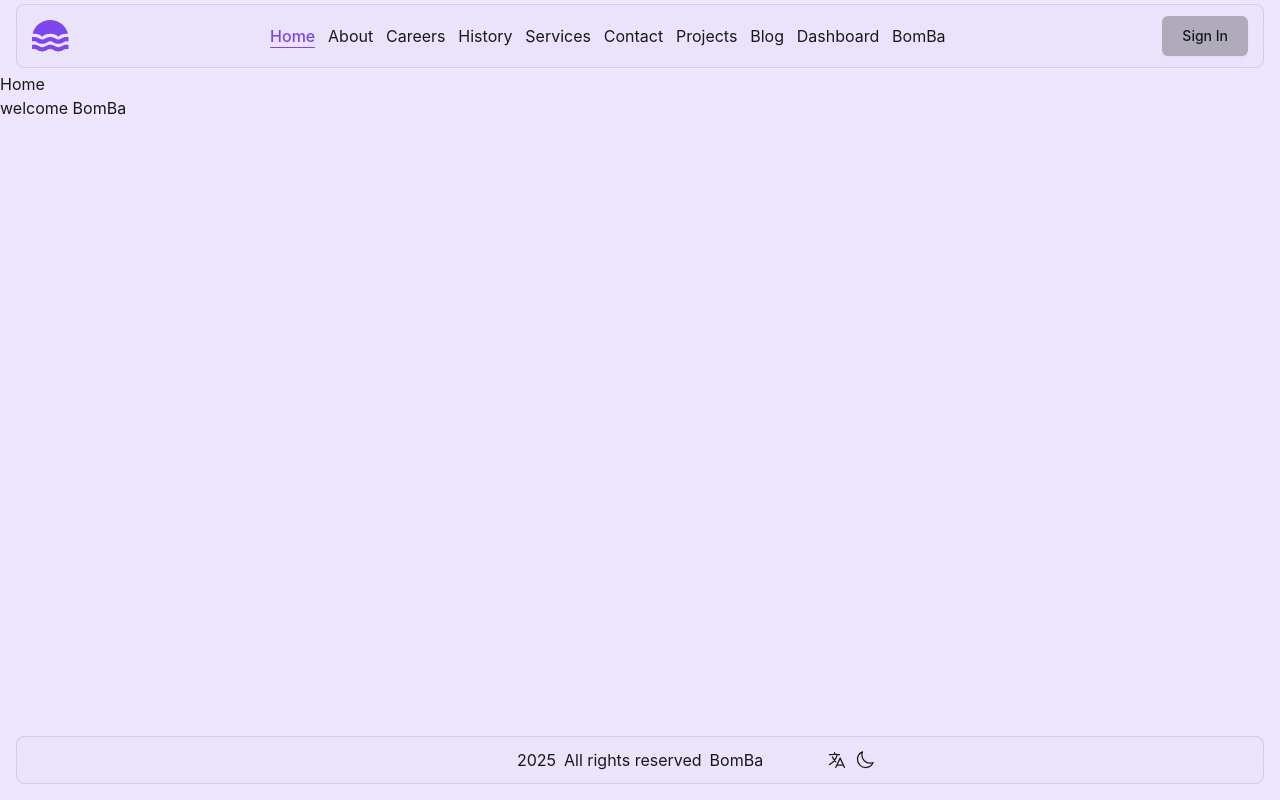
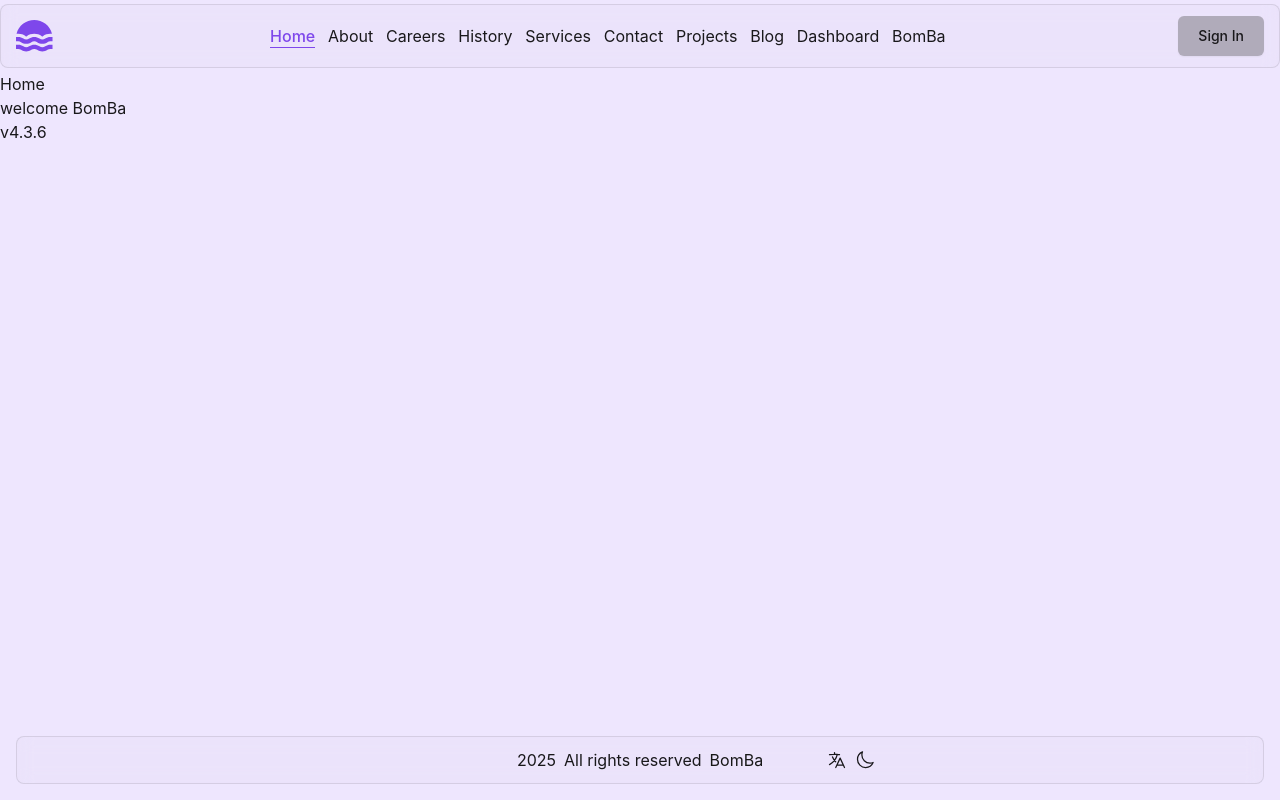
Before and after one commit to Bomba004/react-auth, a React (Vite) app: page / in a window 1280 px wide. Built offline with nearby package versions, Linux system fonts and the light colour scheme.

Commit message:
004-test-3.6

```diff
--- a/index.html
+++ b/index.html
@@ -3,7 +3,11 @@
   <head>
     <meta charset="UTF-8" />
     <meta name="description" content="BSSM Auth" />
-    <meta name="theme-color" content="#ff0000" />
+
+    <!-- التحكم في لون شريط Status Bar -->
+    <meta name="theme-color" content="#000000" /><!-- لأجهزة أندرويد (Chrome) -->
+    <meta name="apple-mobile-web-app-status-bar-style" content="black-translucent" /><!-- لأجهزة iOS (Safari) -->
+
     <meta name="viewport" content="width=device-width, initial-scale=1.0" />
     <link rel="icon" type="image/svg+xml" href="/vite.svg" />
     <title>BSSM Auth</title>
--- a/src/App.tsx
+++ b/src/App.tsx
@@ -2,17 +2,30 @@ import {
   useLanguage,
   AppRouter,
   useTheme,
+  useEffect,
 } from '@/utils/alias';
 
 
 const App: React.FC = () => {
+  const { theme } = useTheme();
   useLanguage();
-  useTheme();
 
   // useEffect( async () => {
   //   await setTimeout(() => {
   //   }, 100);
   // }, []);
+  useEffect(() => {/* التحكم في لون شريط Status Bar */
+    const themeColor = `hsla(${getComputedStyle(document.documentElement).getPropertyValue('--color-background').trim()})`;
+    let meta = document.querySelector("meta[name='theme-color']");
+    if (!meta) {
+      meta = document.createElement('meta');
+      (meta as HTMLMetaElement).name = 'theme-color';
+      document.head.appendChild(meta);
+    }
+
+    (meta as HTMLMetaElement).setAttribute('content', themeColor);
+  }, [theme]);
+
 
   return <AppRouter />;
 }
--- a/src/components/layout/Header__test.tsx
+++ b/src/components/layout/Header__test.tsx
@@ -8,8 +8,10 @@ import { logout } from "@/store/slices/authSlice";
 import { AppDispatch } from "@/store";
 
 
-export const Header__test = () => {
-
+interface IHeader__testProps {
+  toPhone?: boolean;
+}
+export const Header__test = ({toPhone}: IHeader__testProps) => {
   const { t } = useTranslation();
   const navigate = useNavigate();
   const dispatch = useDispatch<AppDispatch>();
@@ -67,12 +69,16 @@ export const Header__test = () => {
 
   return (
     // <header className="bg-white dark:bg-gray-900"> relative z-[1]
-    <header className="py-1 px-1 lg:px-4 relative z-[1]">
+    // <header className="py-1 px-1 lg:px-4 relative z-[1]">
+    <header className="py-1 relative z-[1]">
       {/* <div className="mx-auto max-w-screen-xl px-4 sm:px-6 lg:px-8"> */}
       {/* <div className="container mx-auto max-w-7xl px-4 sm:px-6 lg:px-8"> */}
-      <div className="container mx-auto max-w-md md:max-w-full">
+      <div className={`container mx-auto${!toPhone ? ' max-w-md' : ''} md:max-w-full`}>
         {/* <div className="flex h-16 items-center justify-between"> */}
-        <div className="relative flex items-center justify-between gap-1 md:gap-16 bg-glass px-2 py-2 md:px-4 md:py-3 flex-wrap">
+        <div
+          // className="relative flex items-center justify-between gap-1 md:gap-16 px-2 py-2 md:px-4 md:py-3 flex-wrap bg-glass"
+          className={`relative flex items-center justify-between gap-1 md:gap-16 px-2 py-2 md:px-4 md:py-3 flex-wrap${!toPhone ? ' bg-glass' : ''}`}
+        >
 
           {/* Logo */}
           <div className="Logo md:flex md:items-center md:gap-12">
@@ -163,6 +169,7 @@ export const Header__test = () => {
 
           </div>
         </div>
+        {toPhone && <hr />}
       </div>
     </header>
   );
--- a/src/components/ui/card.tsx
+++ b/src/components/ui/card.tsx
@@ -62,7 +62,7 @@ const CardContent = React.forwardRef<
 >(({ className, ...props }, ref) => (
   <div ref={ref} className={cn(
     // "p-6 pt-0",
-    "p-4 pt-0",
+    // "p-4 pt-0",
     "card__content",
      className)} {...props} />
 ))
--- a/src/layouts/MainLayout/MainLayout.tsx
+++ b/src/layouts/MainLayout/MainLayout.tsx
@@ -19,5 +19,16 @@ export const MainLayout = ({ setting = { header: false, footer: false } }: MainL
     </>
   );
 };
+export default MainLayout;
 
-export default MainLayout;
+/// =======================================================================
+
+export const MainLayout2 = ({ setting = { header: false, footer: false } }: MainLayoutProps) => {
+  return (
+    <>
+      {setting.header && <Header__test toPhone={true}/>}
+      <Outlet />
+      {setting.footer && <Footer/>}
+    </>
+  );
+};
--- a/src/main.scss
+++ b/src/main.scss
@@ -1,4 +1,7 @@
-@use './styles/_shadcnUi' as *;
+@use './styles/healper/mixin' as *;
+
+@use './styles/shadcnUi' as *;
+@use './styles/controle/tap__content' as *;
 
 @tailwind base;
 @tailwind components;
@@ -104,12 +107,14 @@
 
     color: hsl(var(--color-black));
     fill: hsl(var(--color-black));
+    // background: linear-gradient(
+    //   to bottom right,
+    //   hsla(var(--color-primary), 0.1),
+    //   hsla(var(--color-secondary), 0.1)
+    // );
+    margin-top: env(safe-area-inset-top);
+    background: hsla(var(--color-background));
 
-    background: linear-gradient(
-      to bottom right,
-      hsla(var(--color-primary), 0.1),
-      hsla(var(--color-secondary), 0.1)
-    );
   }
 
   #root {
@@ -117,9 +122,8 @@
     width: 100dvw;
     height: 100dvh;
 
-    color: hsl(var(--color-black));
-    fill: hsl(var(--color-black));
-    background: hsla(var(--color-background));
+    display: flex;
+    flex-direction: column;
 
     overflow: hidden;
     overflow-y: auto;
@@ -160,6 +164,7 @@
   }
 }
 /*#endregion*/
+
 
 
 
@@ -250,80 +255,8 @@ input:-webkit-autofill:active {
 // }
 //#region ( Global )
 
-@mixin btn($color, $color-hover , $bg, $bg-hover){
-  // $color: hsl(var(--color-black));
-  // $color-hover: hsl(var(--color-black));
-  // $bg: hsl(var(--color-gray));
-  // $bg-hover: hsla(var(--color-gray), 0.8);
+/* Card */
 
-  color: $color; fill: $color; background-color: $bg;
-  text-transform: capitalize;
-  font-weight: 500;
-
-  transition: all 0.3s;
-
-  &:hover{ color: $color-hover; fill: $color-hover; background-color: $bg-hover; }
-  @content;
-}
-
-@mixin bg-glass(
-  $bg: hsla(var(--color-black), 0.05),
-  $border: 0.0625em solid hsla(var(--color-black), 0.1),
-  $shadow: 0 0.5em 2em 0 hsla(var(--color-black), 0.3),
-  $radius: 0.5em,
-  $blur: 0.5em
-){
-  position: relative;
-  &::before{
-    content: "";
-    position: absolute;
-    inset: 0;
-    z-index: -1;
-
-    background-color: $bg;
-    box-shadow: $shadow;
-    border: $border;
-    border-radius: $radius;
-
-    backdrop-filter: blur($blur);
-    -webkit-backdrop-filter: blur($blur);
-  }
-  @content;
-}
-@mixin un-bg-glass{  @include bg-glass(
-  $bg: transparent,
-  $border: 0.0625em solid transparent,
-  $shadow: 0 0 0 0 transparent,
-  $radius: 0,
-  $blur: 0
-);}
-// -----------------------------------
-
-/* Card */
-.tap__content{
-
-  // .card__content{
-  // }
-  .tap__control{
-    margin-block-start: -0.5em;
-    margin-block-end: 0.5em;
-    padding-inline: 0.5em;
-    padding-block-start: 0.5em;
-    // padding-block: 0.5em;
-    justify-content: space-between;
-    gap: 0.5em;
-    border: 1px solid #d6cee4;
-    border-block-start: 0;
-    border-radius: 0 0 .6em .6em;
-  }
-  button{flex: 1;
-    // @include btn(hsl(var(--color-black)), hsla(var(--color-black), 0.4), hsl(var(--color-gray)), hsla(var(--color-gray), 0.8));
-    &.active{
-      @include btn(hsl(var(--color-white)), hsla(var(--color-white), 0.4), hsl(var(--color-primary)), hsla(var(--color-primary), 0.8));
-    }
-  }
-
-}
 
 
 
--- a/src/pages/Home.tsx
+++ b/src/pages/Home.tsx
@@ -5,6 +5,7 @@ export const Home: React.FC = () => {
   <>
     <h1>Home</h1>
     <p>welcome BomBa</p>
+    <p>v4.3.6</p>
   </>
   );
 };
--- a/src/routes/AppRouter.tsx
+++ b/src/routes/AppRouter.tsx
@@ -16,7 +16,8 @@ import {
 } from "@/utils/alias";
 
 // layouts
-const MainLayout = lazy(() => import("@/layouts/MainLayout/MainLayout"));
+const MainLayout = lazy(() => import("@/layouts/MainLayout/MainLayout").then(m => ({ default: m.MainLayout })));
+const MainLayout2 = lazy(() => import("@/layouts/MainLayout/MainLayout").then(m => ({ default: m.MainLayout2 })));
 const AuthLayout = lazy(() => import("@/pages/auth/AuthLayout"));
 const PrivateRoute = lazy(() => import("@/components/auth/PrivateRoute"));
 const PrivateRouteUserOK = lazy(() => import("@/components/auth/PrivateRouteUserOK"));
@@ -96,7 +97,7 @@ const AppRouter = () => {
       element: (
         <Suspense fallback={<LottieWithTranslation /> /* loading: جزء تحميل الصفحة */} >
           {/* MainLayout: Layout المركزي */}
-          <MainLayout setting={{ header: true, footer: true }} />
+          <MainLayout2 setting={{ header: true, footer: false }} />
         </Suspense>
       ),
       errorElement: <Error />,
--- /dev/null
+++ b/src/styles/healper/_mixin.scss
@@ -0,0 +1,50 @@
+
+
+@mixin btn($color, $color-hover , $bg, $bg-hover){
+    // $color: hsl(var(--color-black));
+    // $color-hover: hsl(var(--color-black));
+    // $bg: hsl(var(--color-gray));
+    // $bg-hover: hsla(var(--color-gray), 0.8);
+
+    color: $color; fill: $color; background-color: $bg;
+    text-transform: capitalize;
+    font-weight: 500;
+
+    transition: all 0.3s;
+
+    &:hover{ color: $color-hover; fill: $color-hover; background-color: $bg-hover; }
+    @content;
+  }
+
+  @mixin bg-glass(
+    $bg: hsla(var(--color-black), 0.05),
+    $border: 0.0625em solid hsla(var(--color-black), 0.1),
+    $shadow: 0 0.5em 2em 0 hsla(var(--color-black), 0.3),
+    $radius: 0.5em,
+    $blur: 0.5em
+  ){
+    position: relative;
+    &::before{
+      content: "";
+      position: absolute;
+      inset: 0;
+      z-index: -1;
+
+      background-color: $bg;
+      box-shadow: $shadow;
+      border: $border;
+      border-radius: $radius;
+
+      backdrop-filter: blur($blur);
+      -webkit-backdrop-filter: blur($blur);
+    }
+    @content;
+  }
+  @mixin un-bg-glass{  @include bg-glass(
+    $bg: transparent,
+    $border: 0.0625em solid transparent,
+    $shadow: 0 0 0 0 transparent,
+    $radius: 0,
+    $blur: 0
+  );}
+  // -----------------------------------
```
Also changed, not shown: src/pages/BomBa.tsx (+33 -22 lines), src/styles/controle/_tap__content.scss (added, +43 -0 lines), 1 other file (tests, documents, lock files or other folders).
